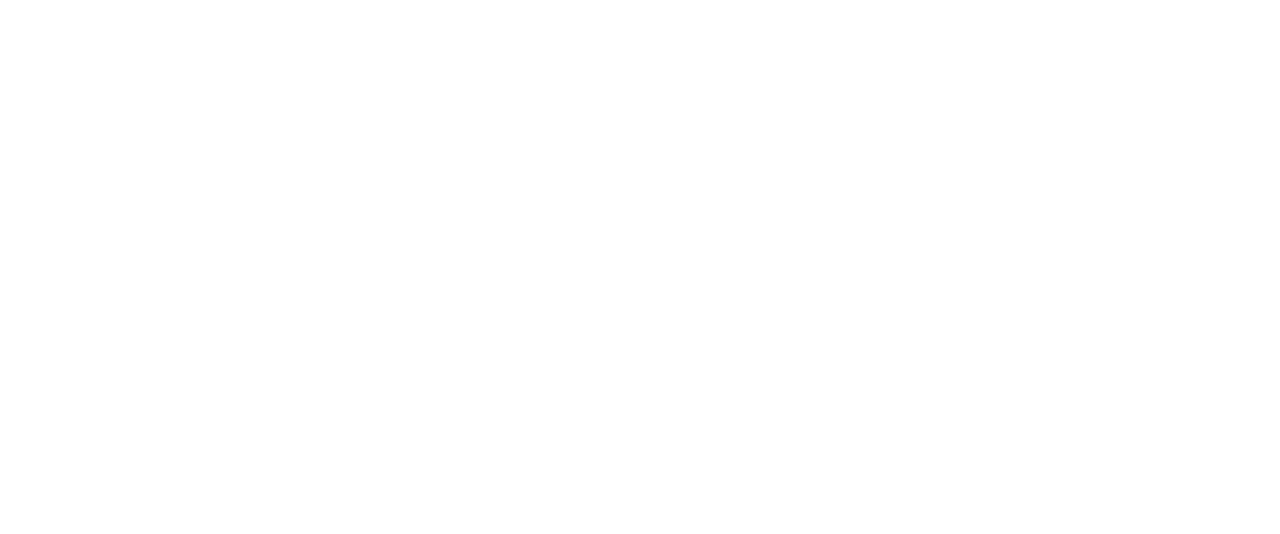
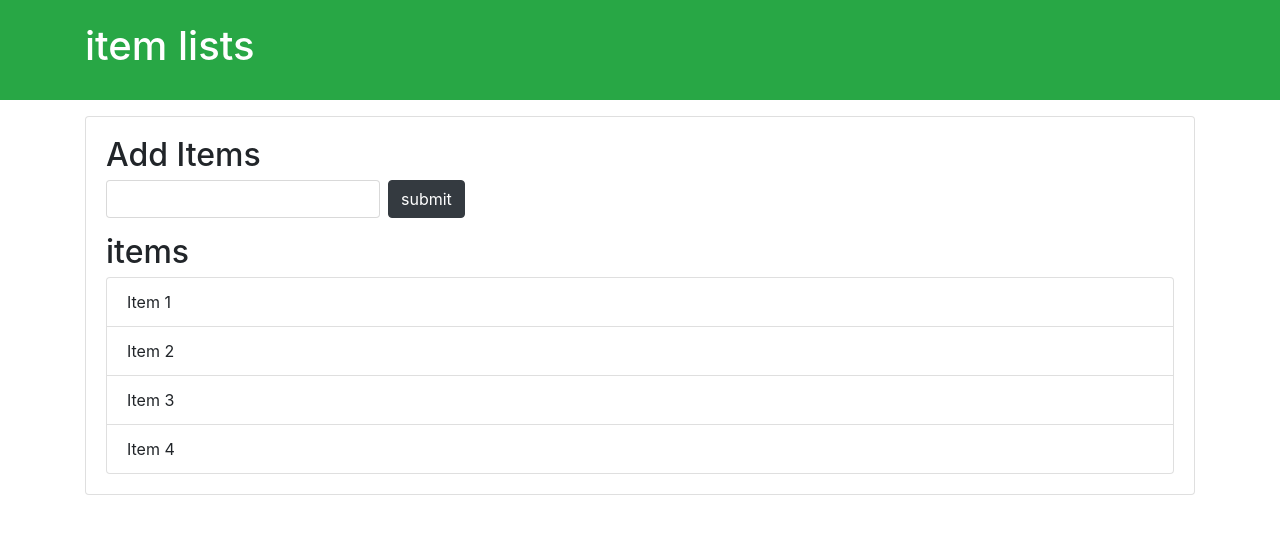
Before and after one commit to Azim-js/DOM-js, a plain HTML site: page index.html in a window 1280 px wide. Drawn offline with nearby package versions, Linux system fonts and the light colour scheme.

Commit message:
html changes

```diff
--- a/index.html
+++ b/index.html
@@ -5,9 +5,31 @@
     <meta http-equiv="X-UA-Compatible" content="IE=edge">
     <meta name="viewport" content="width=device-width, initial-scale=1.0">
     <script src="dom.js" defer></script>
+    <link rel="stylesheet" href="https://maxcdn.bootstrapcdn.com/bootstrap/4.0.0-beta/css/bootstrap.min.css" integrity="sha384-/Y6pD6FV/Vv2HJnA6t+vslU6fwYXjCFtcEpHbNJ0lyAFsXTsjBbfaDjzALeQsN6M" crossorigin="anonymous">
     <title>Document</title>
 </head>
 <body>
+    <header id="main-header" class="bg-success text-white p-4 mb-3">
+        <div class="container">
+            <h1 id="header-title">item lists</h1>
+        </div>
+    </header>
+    <div class="container">
+        <div id="main" class="card card-body">
+            <h2 class="title">Add Items</h2>
+            <form class="form-inline mb-3">
+                <input type="text" class="form-control mr-2">
+                <input type="submit" class="btn btn-dark" value="submit">
+            </form>
+            <h2 class="title">items</h2>
+            <ul id="items" class="list-group">
+                <li class="list-group-item">Item 1</li>
+                <li class="list-group-item">Item 2</li>
+                <li class="list-group-item">Item 3</li>
+                <li class="list-group-item">Item 4</li>
+            </ul>
+        </div>
+    </div>
 
 </body>
 </html>
```
